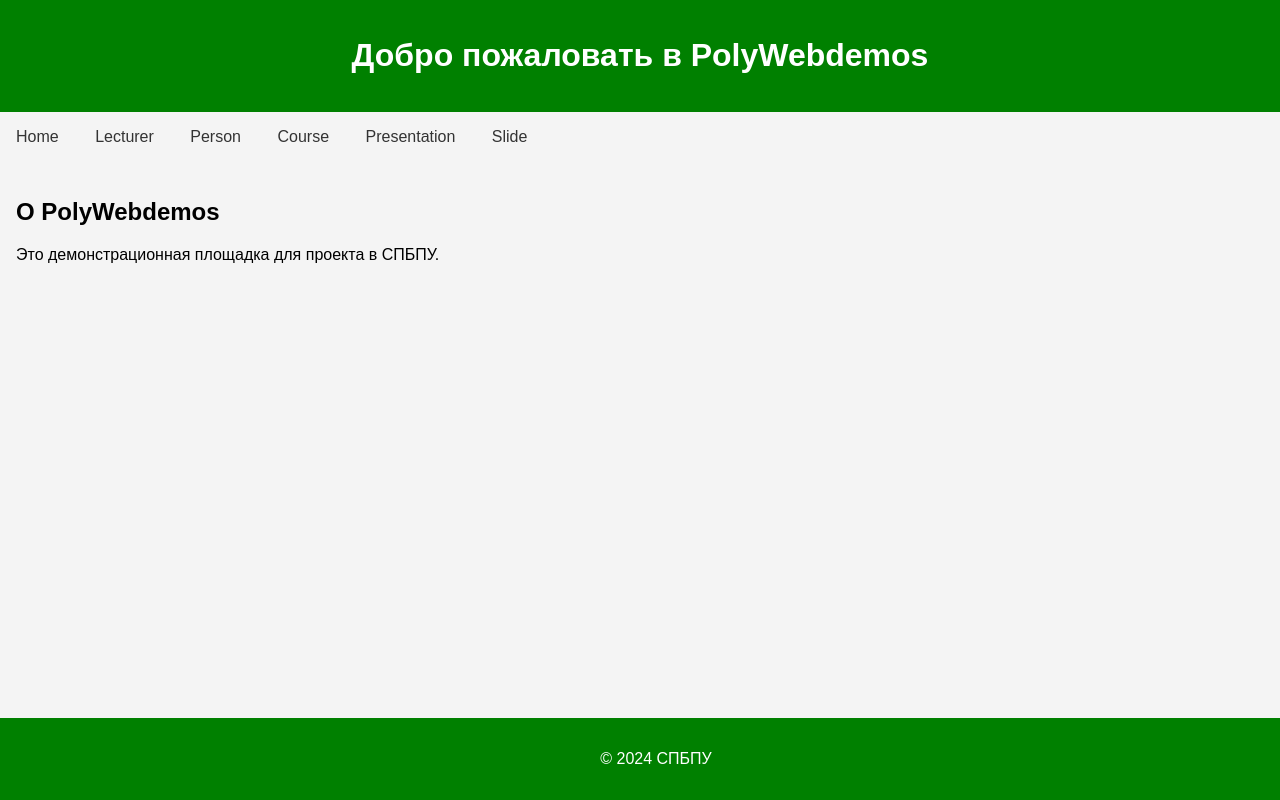
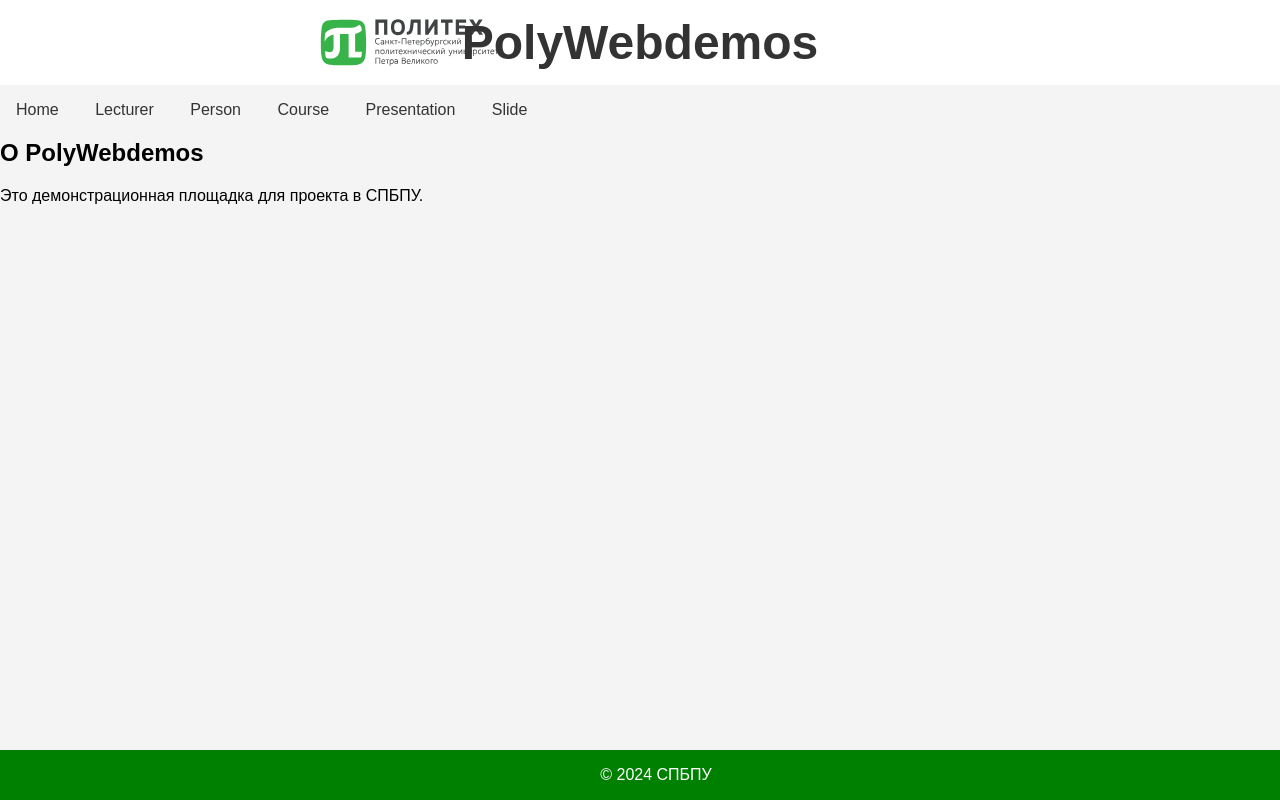
Before and after one commit to Pacelino/PolyWebdemos, a Django app: page / in a window 1280 px wide. Run offline with Django 5.2, Linux system fonts and the light colour scheme.

Commit message:
Переделал файлы используя шаблоны

```diff
--- a/PolyWebdemos/settings.py
+++ b/PolyWebdemos/settings.py
@@ -126,7 +126,10 @@
 # settings.py
 import os
 STATIC_URL = '/static/'
-STATICFILES_DIRS = [os.path.join(BASE_DIR, 'static')]
+STATICFILES_DIRS = [
+    BASE_DIR / "static",
+]
+
 
 MEDIA_URL = '/media/'
 MEDIA_ROOT = os.path.join(BASE_DIR, 'media')
--- a/static/css/style.css
+++ b/static/css/style.css
@@ -7,10 +7,27 @@
 }
 
 header {
-    background-color: green;
+    background-color: white;
     color: white;
     padding: 1rem;
-    text-align: center;
+    display: flex;
+    align-items: center;
+}
+
+header img {
+    max-width: 15%;
+    height: auto;
+    margin-left:300px;
+}
+
+header h1 {
+    color: #333;
+    font-size: 3rem;
+    margin: 0;
+    position: absolute;
+    left: 50%;
+    transform: translateX(-50%);
+    white-space: nowrap;
 }
 
 nav ul {
@@ -41,3 +58,9 @@
     bottom: 0;
     width: 100%;
 }
+
+img {
+    max-width: 100%;
+    height: auto;
+    display: block;
+}
--- /dev/null
+++ b/templates/base.html
@@ -0,0 +1,21 @@
+<!DOCTYPE html>
+<html lang="en">
+<head>
+    <meta charset="UTF-8">
+    <title>{% block title %}Default title{% endblock title %}</title>
+    {% load static %}
+    <link rel="stylesheet" href="{% static 'css/style.css' %}">
+</head>
+<body>
+    <header>
+        <img src="{% static 'images/logo_main.svg' %}" alt="Logo">
+        <h1>PolyWebdemos</h1>
+    </header>
+
+    <nav>{% block nav %}
+        {% include "nav.html" %}
+    {% endblock nav %}</nav>
+    <div>{% block content %}{% endblock content %}</div>
+    <footer>{% block footer %}&copy; 2024 СПБПУ{% endblock footer %}</footer>
+</body>
+</html>
--- a/templates/index.html
+++ b/templates/index.html
@@ -1,32 +1,9 @@
+{% extends "base.html" %}
 {% load static %}
-<!DOCTYPE html>
-<html lang="ru">
-<head>
-    <meta charset="UTF-8">
-    <meta name="viewport" content="width=device-width, initial-scale=1.0">
-    <title>PolyWebdemos</title>
-    <link rel="stylesheet" href="{% static 'css/style.css' %}">
-</head>
-<body>
-    <header>
-        <h1>Добро пожаловать в PolyWebdemos</h1>
-    </header>
-    <nav>
-        <ul>
-            <li><a href="/">Home</a></li>
-            <li><a href="/lecturer/">Lecturer</a></li>
-            <li><a href="/person/">Person</a></li>
-            <li><a href="/course/">Course</a></li>
-            <li><a href="/presentation/">Presentation</a></li>
-            <li><a href="/slide/">Slide</a></li>
-        </ul>
-    </nav>
-    <main>
-        <h2>О PolyWebdemos</h2>
-        <p>Это демонстрационная площадка для проекта в СПБПУ.</p>
-    </main>
-    <footer>
-        <p>&copy; 2024 СПБПУ</p>
-    </footer>
-</body>
-</html>
+
+{% block title %}PolyWebdemos{% endblock title %}
+
+{% block content %}
+<h2>О PolyWebdemos</h2>
+<p>Это демонстрационная площадка для проекта в СПБПУ.</p>
+{% endblock content %}
--- /dev/null
+++ b/templates/nav.html
@@ -0,0 +1,8 @@
+<ul>
+    <li><a href="/">Home</a></li>
+    <li><a href="/lecturer/">Lecturer</a></li>
+    <li><a href="/person/">Person</a></li>
+    <li><a href="/course/">Course</a></li>
+    <li><a href="/presentation/">Presentation</a></li>
+    <li><a href="/slide/">Slide</a></li>
+</ul>
```
Also changed, not shown: static/images/logo_main.svg (added), static/images/logo_main_en.svg (added).
